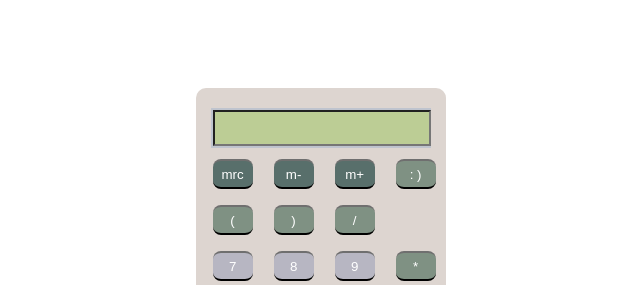
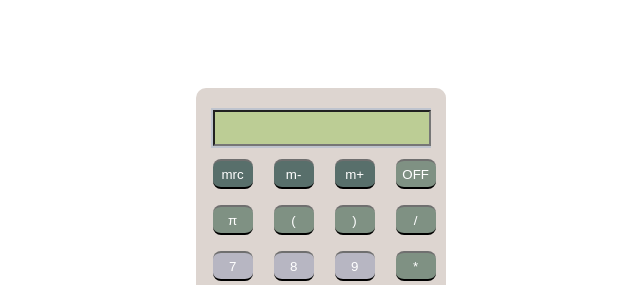
Before and after one commit to Emelay/Calculator, a plain HTML site: page index.html in a window 1280 px wide. Shown: the top 285 px of the page, without its empty margins (318-958 px from the left). Drawn offline with Linux system fonts and the light colour scheme.

Commit message:
Added off button

```diff
--- a/index.html
+++ b/index.html
@@ -21,10 +21,11 @@
 			<input type= "button" class= "button function" value= "mrc" onclick= "">
 			<input type= "button" class= "button function" value= "m-" onclick= "">
 			<input type= "button" class= "button function" value= "m+" onclick= "">
-			<input type= "button" class= "button operator" value= ": )" onclick="v(':)')">
+			<input type= "button" class= "button operator" value= "OFF" onclick="v(':)')">
 		</p>
 		<p>
 		<p>
+			<input type= "button" class= "button operator" value= "π" onclick="v('math.pi)'">
 			<input type= "button" class= "button operator" value= "(" onclick="v('(')">
 			<input type= "button" class= "button operator" value= ")" onclick="v(')')">
 			<input type= "button" class= "button operator" value= "/" onclick="v('/')">
```
